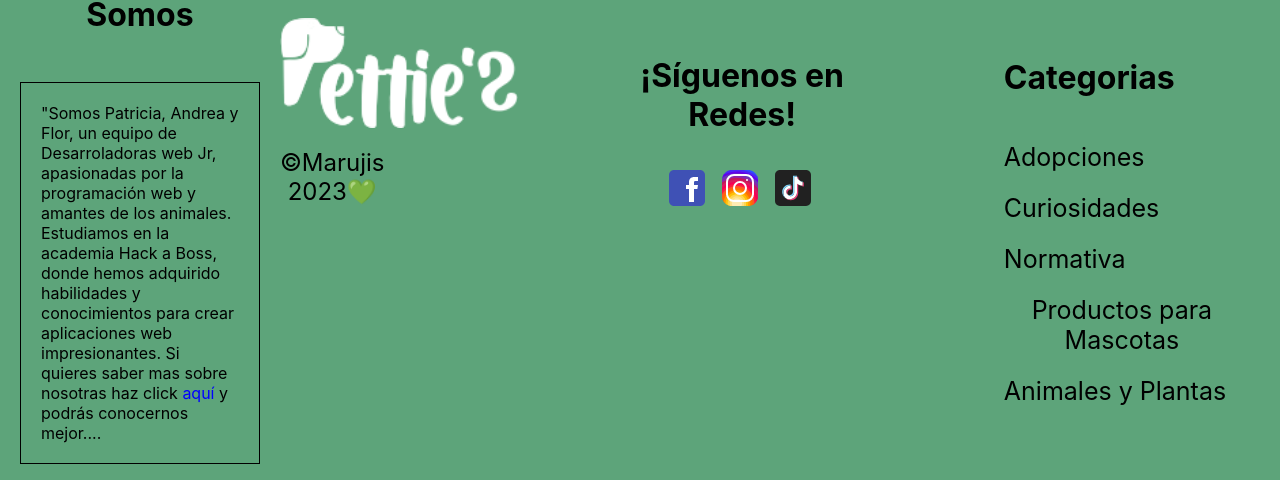
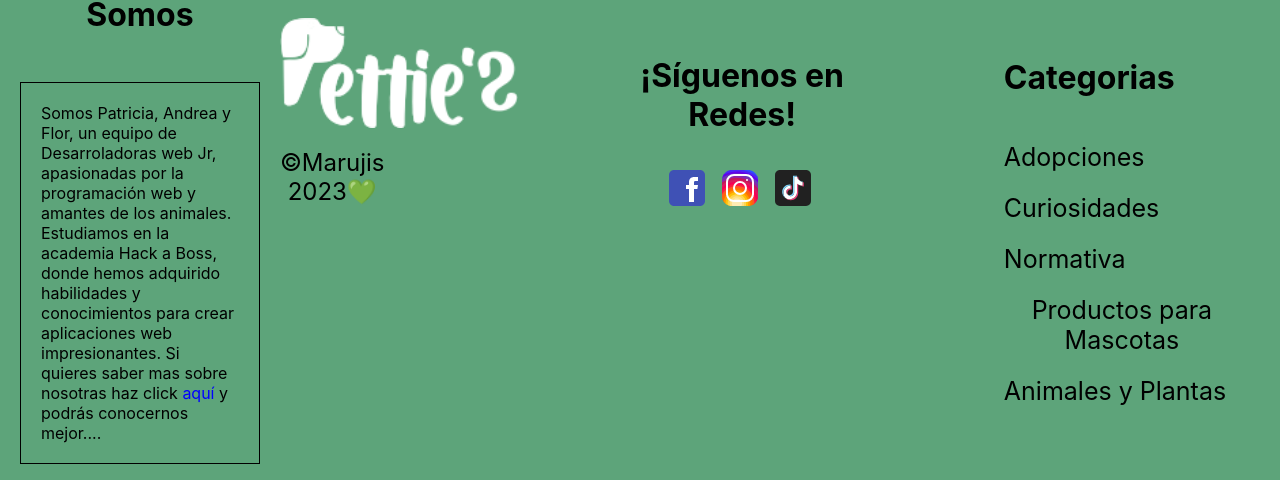
Before and after one commit to Mermalien/Proyect-3, a React (Create React App) app in the folder frontend/: page / in a window 1280 px wide. Shown: the part 1076-1556 px from the top of the page. Built offline with nearby package versions, Linux system fonts and the light colour scheme.

Commit message:
arreglos

```diff
--- a/frontend/src/components/Footer.js
+++ b/frontend/src/components/Footer.js
@@ -12,7 +12,7 @@ export const Footer = () => {
         <div className="aboutus">
           <h2 className="nosotras">Quiénes Somos</h2>
           <p className="texto">
-            "Somos Patricia, Andrea y Flor, un equipo de Desarroladoras web Jr,
+            Somos Patricia, Andrea y Flor, un equipo de Desarroladoras web Jr,
             apasionadas por la programación web y amantes de los animales.
             Estudiamos en la academia Hack a Boss, donde hemos adquirido
             habilidades y conocimientos para crear aplicaciones web
--- a/frontend/src/components/Post.js
+++ b/frontend/src/components/Post.js
@@ -31,7 +31,9 @@ export const Post = ({ post, removePost }) => {
       <h1>{post.title}</h1>
       <p>{post.description}</p>
       <p className="url">
-        <a href={`${post.url}`}>Click para ir al enlace</a>
+        <a href={`${post.url}`} target="_blank" rel="noreferrer">
+          Click para ir al enlace
+        </a>
       </p>
       <p>
         Publicado por {user.email} el {post.date_creation}{" "}
```
Also changed, not shown: 2 other files (tests, documents, lock files or other folders).
